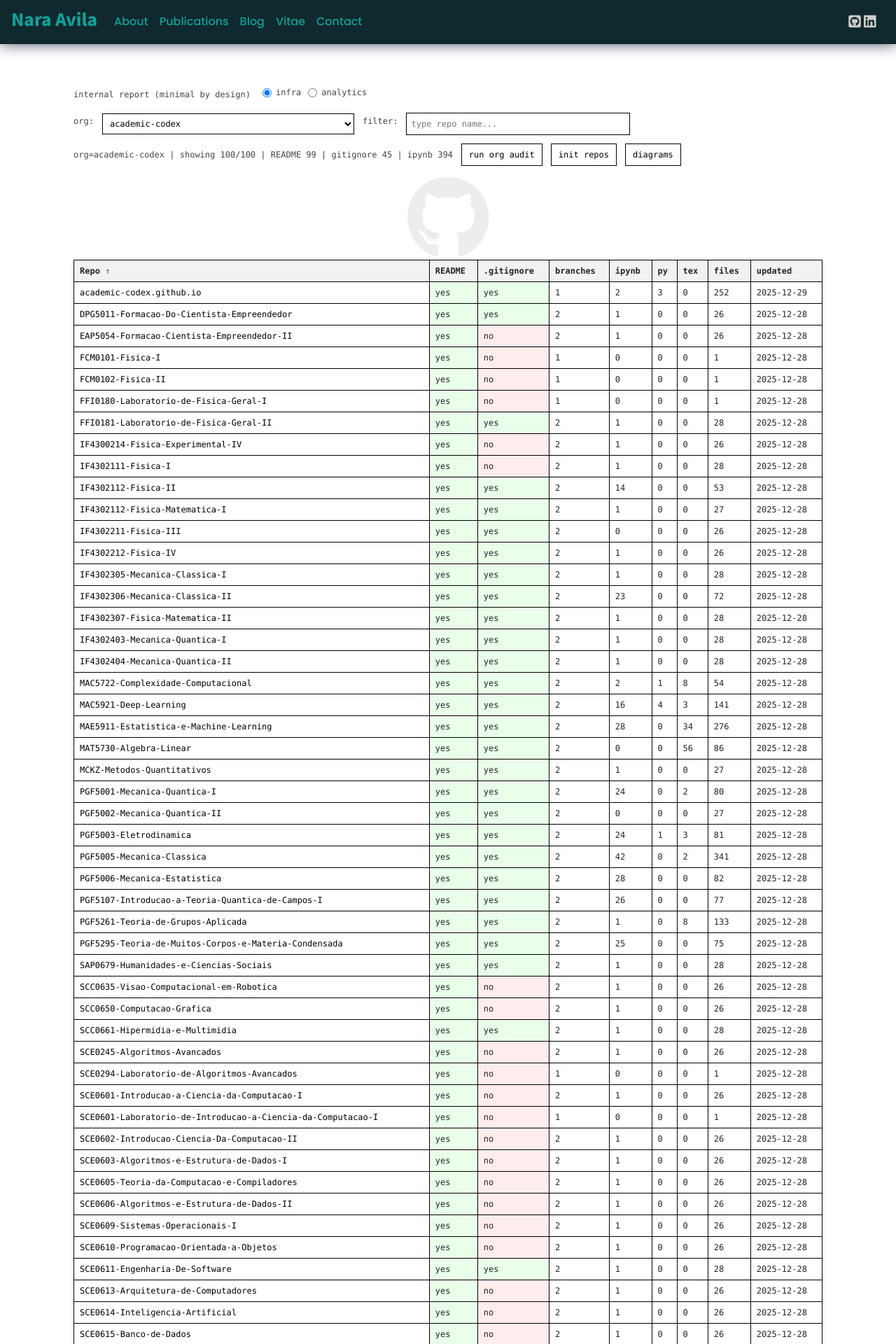
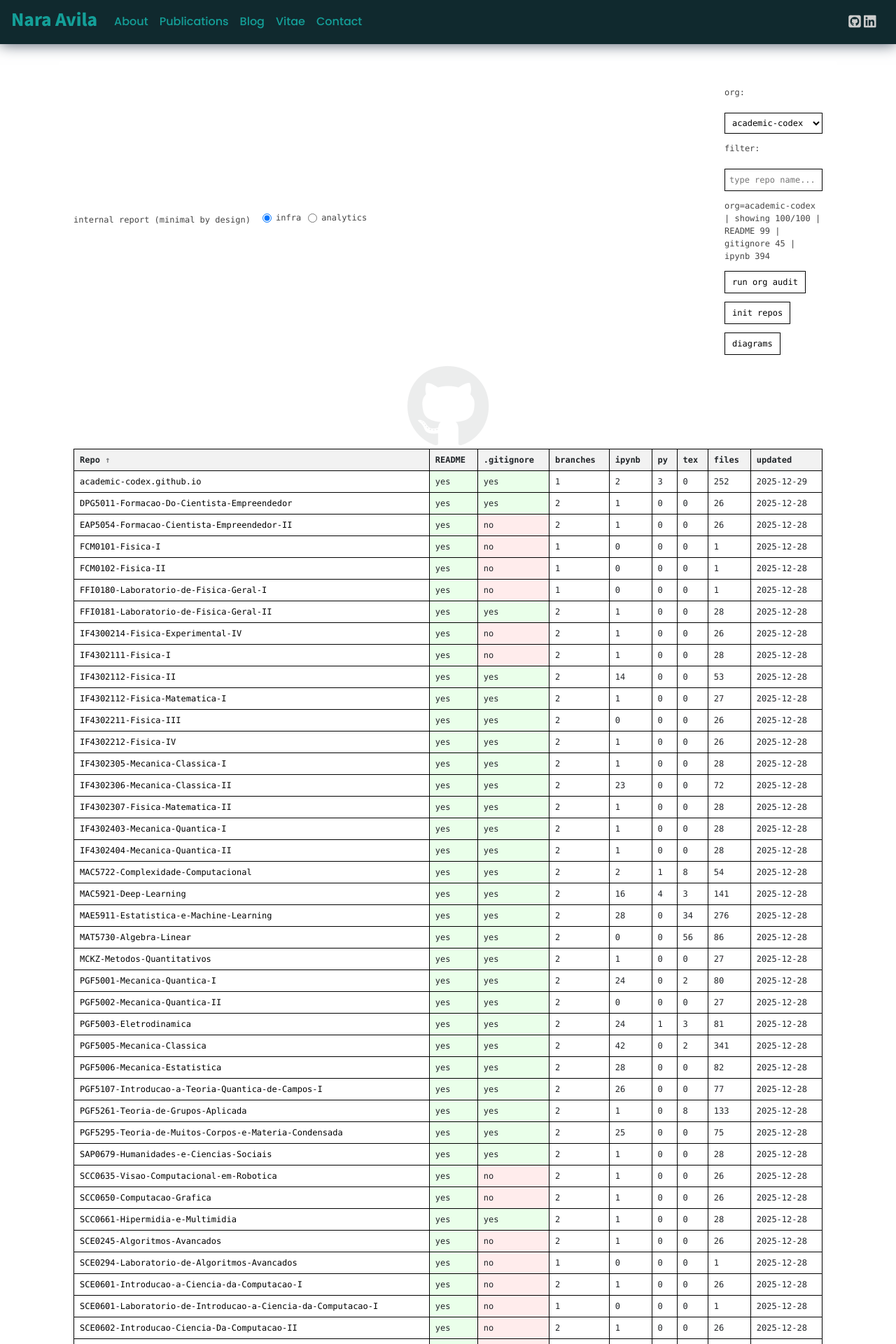
Before and after one commit to naavilam/naavilam.github.io, a Jekyll site: the page built from pages/audit.html, in a window 1280 px wide. Shown: the top 1920 px of the page at 70% size. Built offline with Jekyll 4.4.1, drawn with Linux system fonts in a browser that asks for light colours; nearby versions of some CDN libraries; comment, search, counter and statistics services are not loaded.

Commit message:
Update files

```diff
--- a/pages/audit.html
+++ b/pages/audit.html
@@ -163,7 +163,7 @@ description: Internal repository report
 
     .audit-bar {
         display: grid;
-        /* grid-template-columns: 1fr 180px; */
+        grid-template-columns: 1fr 140px;
         gap: 12px;
         align-items: center;
         margin: 10px 0 14px;
```
